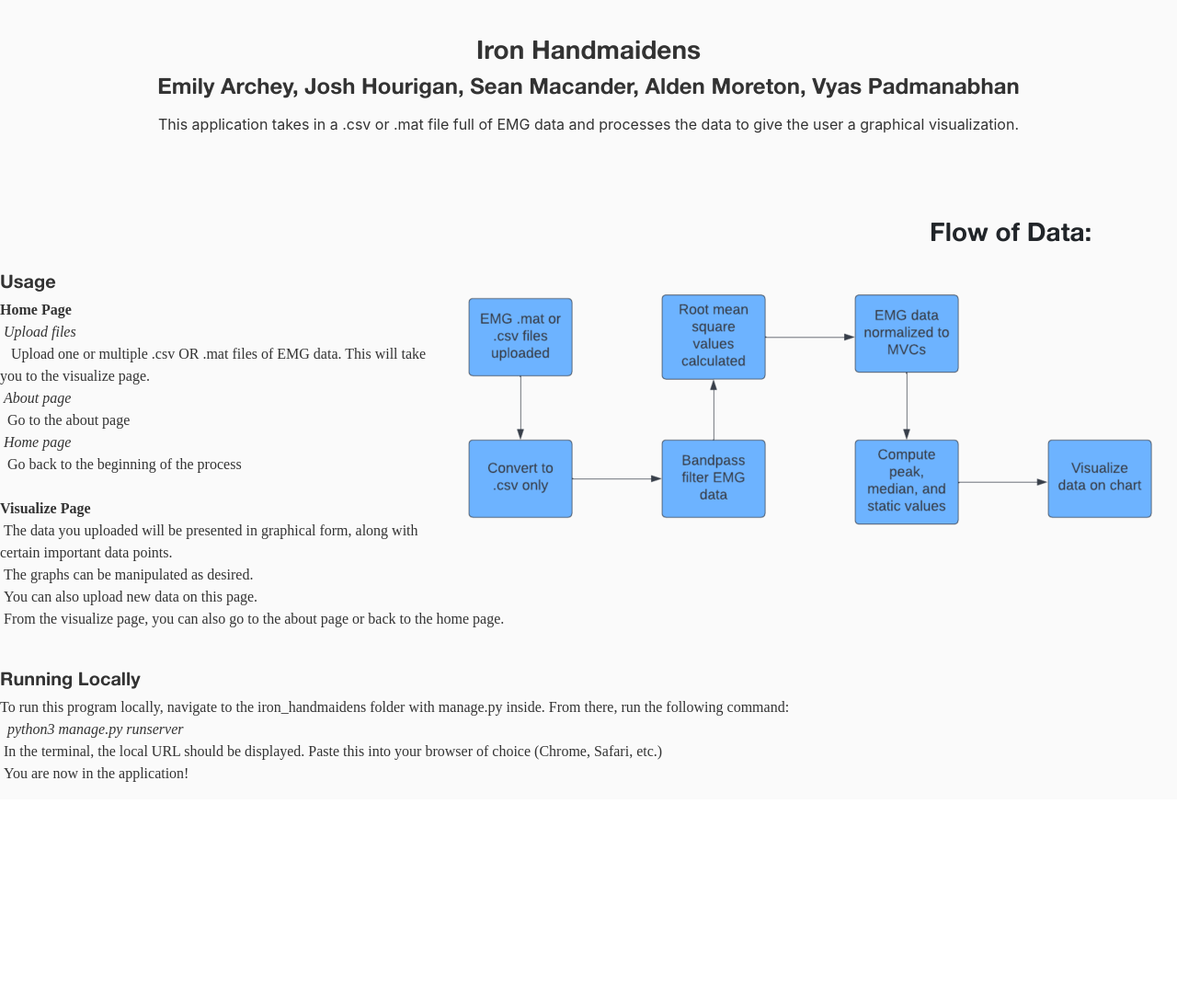
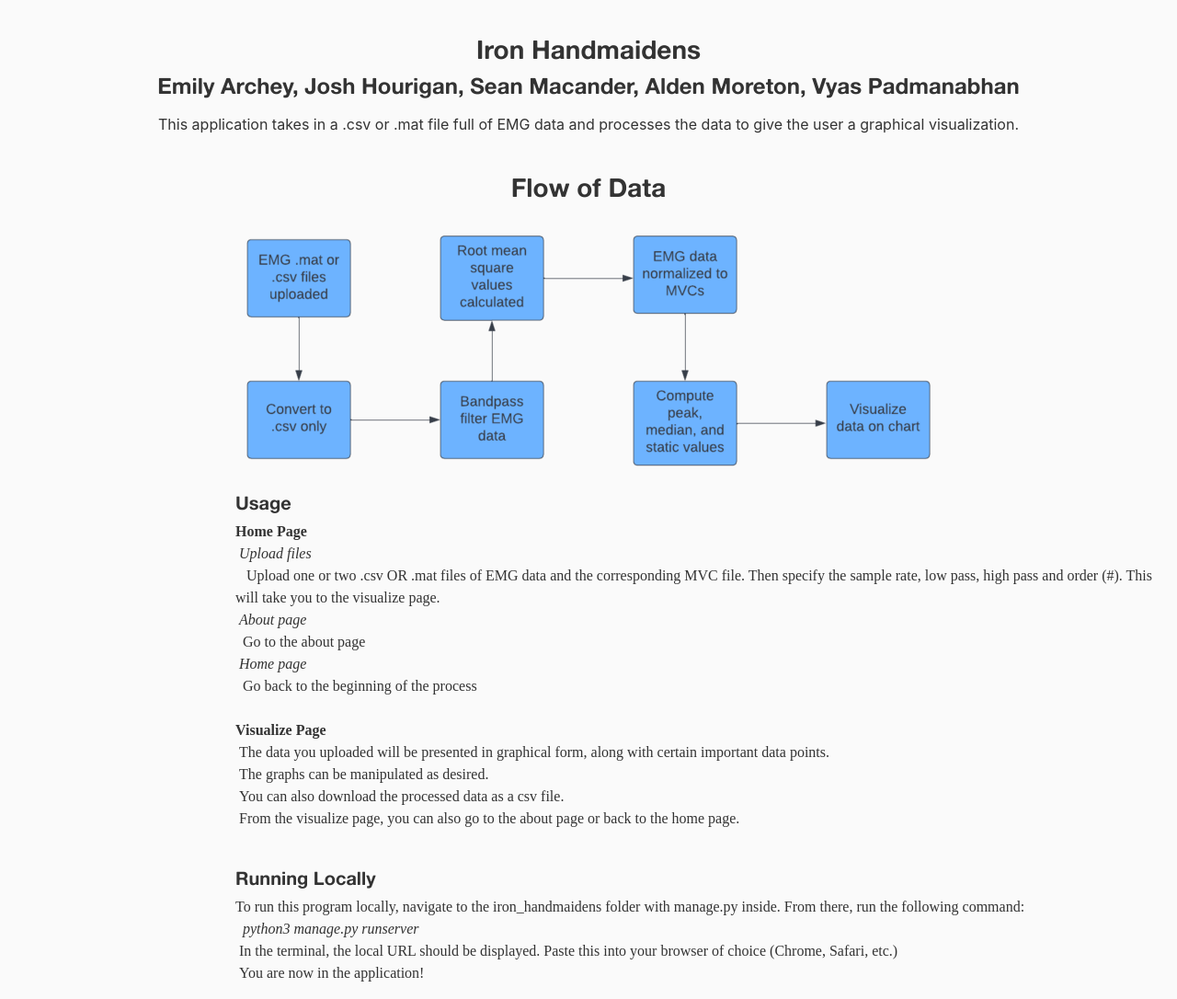
Before and after one commit to eearchey/iron_handmaidens, a Django app: page /about/ in a window 1280 px wide. Shown: the part 59-1145 px from the top of the page at 92% size. Before the commit the page ends 909 px from the top, so only its background shows below. Run offline with Django 3.2, Linux system fonts and the light colour scheme; some libraries are stand-ins or nearby versions.

Commit message:
fixed about page (#29)

```diff
--- a/iron_handmaidens/data/templates/data/about.html
+++ b/iron_handmaidens/data/templates/data/about.html
@@ -35,23 +35,21 @@
 <p><center>This application takes in a .csv or .mat file full of EMG data and processes the data to give the user a graphical visualization.</center></p>
 <br>
 
-<div>
-    <br><br>
-    <pre><h3>                                                                                                                       Flow of Data: </h3></pre>
-</div>
-
 <head>
     {% load static %} <!-- Prepare django to load static files -->
  </head>
  <body>
-     <img align="right" src={% static "Flowchart.png" %}>
+     <h3>Flow of Data</h3>
+     <img align="center" src={% static "Flowchart.png" %}>
  </body>
 
-
+<div class="data">
     <h5>Usage</h5>
     <p><b>Home Page</b> <br>
         &nbsp;<i>Upload files</i><br>
-        &nbsp;&nbsp; Upload one or multiple .csv OR .mat files of EMG data. This will take you to the visualize page.<br>
+            &nbsp;&nbsp; Upload one or two .csv OR .mat files of EMG data and the corresponding MVC file.
+            Then specify the sample rate, low pass, high pass and order (#).
+            This will take you to the visualize page.<br>
         &nbsp;<i>About page</i><br>
             &nbsp;&nbsp;Go to the about page<br>
         &nbsp;<i>Home page</i><br>
@@ -60,7 +58,7 @@
     <b>Visualize Page</b><br>
         &nbsp;The data you uploaded will be presented in graphical form, along with certain important data points.<br>
         &nbsp;The graphs can be manipulated as desired.<br>
-    &nbsp;You can also upload new data on this page.<br>
+        &nbsp;You can also download the processed data as a csv file.<br>
         &nbsp;From the visualize page, you can also go to the about page or back to the home page.</p><br>
     <h5>Running Locally</h5>
     <p>To run this program locally, navigate to the iron_handmaidens folder with manage.py inside. From there, run the following command:<br>
```
Lines whose indentation alone changed are shown as unchanged.
